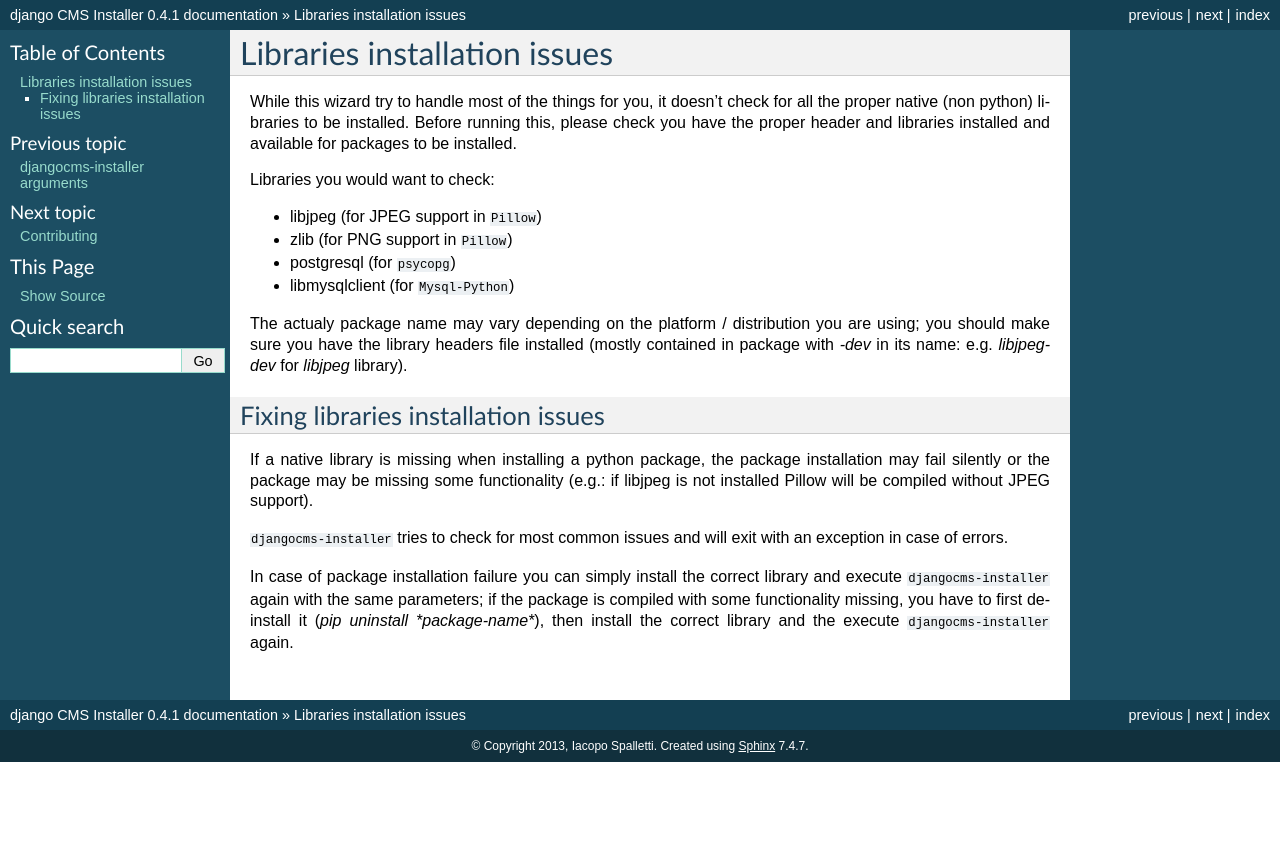
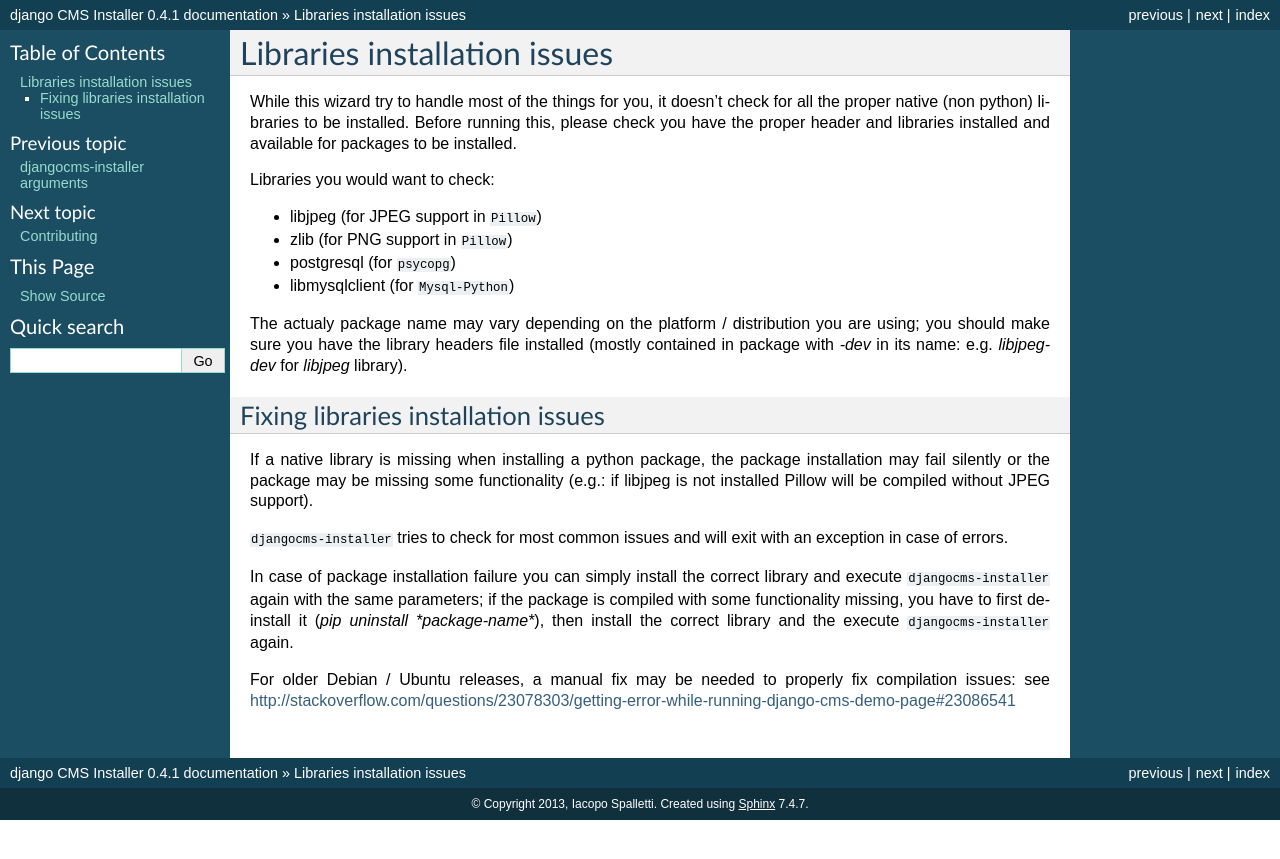
Before and after one commit to nephila/djangocms-installer, a Sphinx documentation site: the page built from docs/libraries.rst, in a window 1280 px wide. Shown: the top 859 px of the page. Built offline with Sphinx 7.4.7, drawn with Linux system fonts in a browser that asks for light colours; formulas are drawn with MathJax 3.

Commit message:
Add additional information on libraries issues

```diff
--- a/README.rst
+++ b/README.rst
@@ -65,6 +65,8 @@
 * postgresql (for ``psycopg``)
 * libmysqlclient (for ``Mysql-Python``)
 
+For additional information, check http://djangocms-installer.readthedocs.org/en/latest/libraries.html
+
 
 .. image:: https://d2weczhvl823v0.cloudfront.net/nephila/djangocms-installer/trend.png
    :alt: Bitdeli badge
--- a/docs/libraries.rst
+++ b/docs/libraries.rst
@@ -34,3 +34,6 @@
 the package is compiled with some functionality missing, you have to first
 deinstall it (`pip uninstall *package-name*`), then install the correct library
 and the execute ``djangocms-installer`` again.
+
+For older Debian / Ubuntu releases, a manual fix may be needed to properly fix
+compilation issues: see http://stackoverflow.com/questions/23078303/getting-error-while-running-django-cms-demo-page#23086541
```
